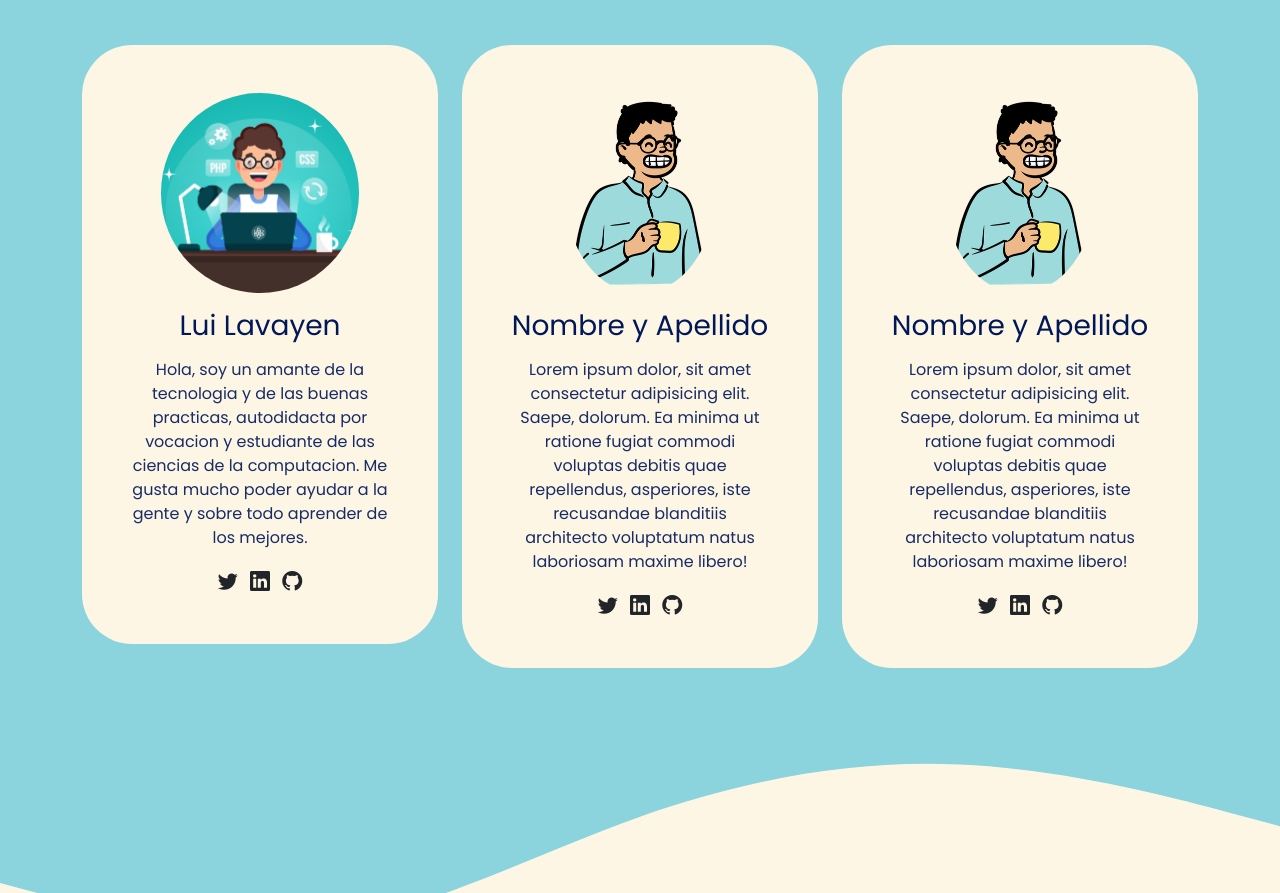
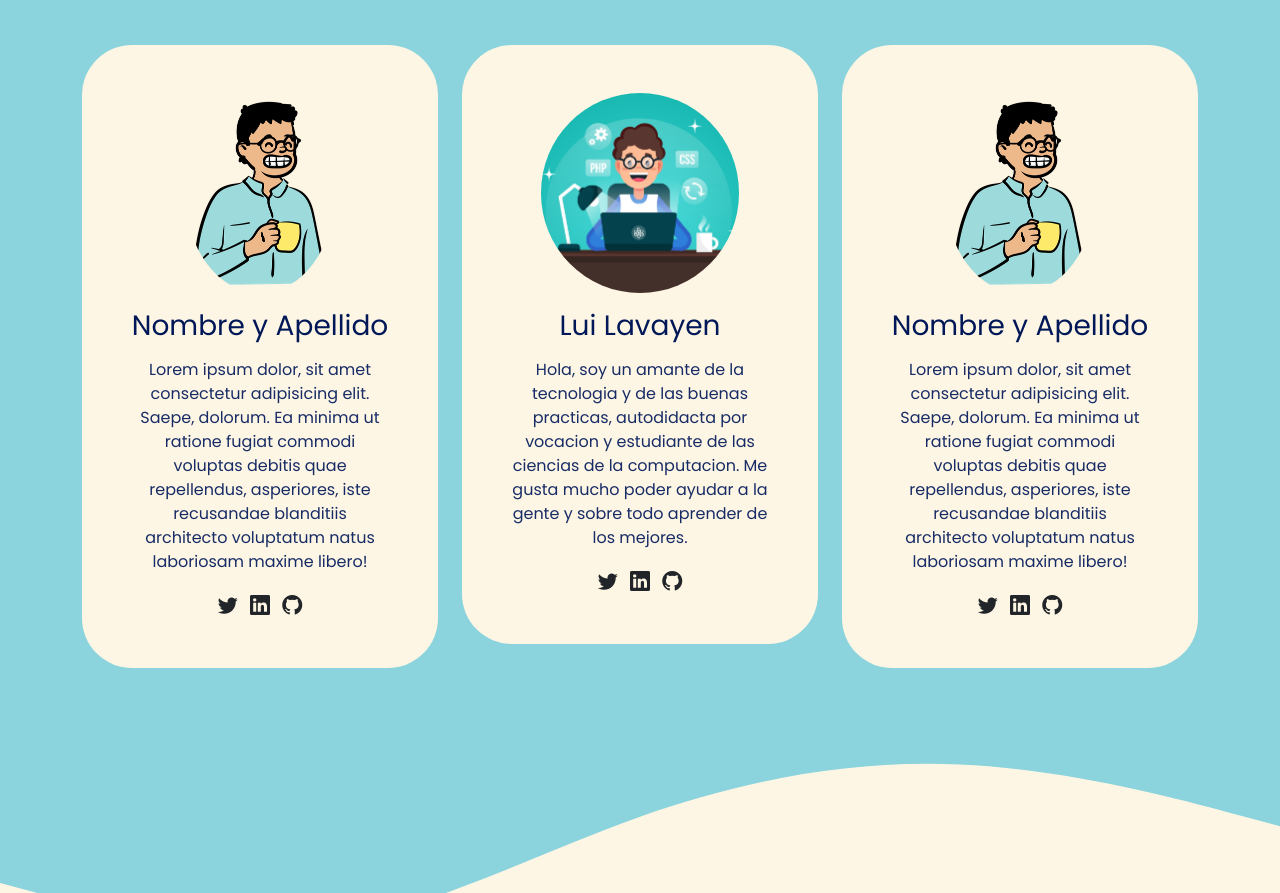
Before and after one commit to Reyvenus/devtech-podcast-web, a plain HTML site: page index.html in a window 1280 px wide. Shown: the part 1190-2083 px from the top of the page. Drawn offline with nearby package versions, Linux system fonts and the light colour scheme.

Commit message:
cambiando posicion de avatar

```diff
--- a/index.html
+++ b/index.html
@@ -1,5 +1,6 @@
 <!DOCTYPE html>
 <html lang="en">
+
 <head>
   <meta charset="UTF-8">
   <meta http-equiv="X-UA-Compatible" content="IE=edge">
@@ -100,15 +101,14 @@
           <div class="col-md-6 col-lg-4 mb-3">
             <div class="card">
               <div class="card-body text-center p-5">
-                <img src="./assets/354510-PAYTDU-666.jpg" alt="avatar" class=" img img-fluid rounded-circle mb-3">
-                <h3 class="title card-title mb-3">Lui Lavayen</h3>
-                <p>
-                  Hola, soy un amante de la tecnologia y de las buenas practicas, autodidacta por vocacion y estudiante de
-                  las ciencias de la computacion. Me gusta mucho poder ayudar a la gente y sobre todo aprender de los mejores.
-                </p>
+                <img src="./assets/avatar.png" alt="avatar" class="img img-fluid rounded-circle mb-3">
+                <h3 class="title card-title mb-3">Nombre y Apellido</h3>
+                <p>Lorem ipsum dolor, sit amet consectetur adipisicing elit. Saepe, dolorum. Ea minima ut ratione fugiat
+                  commodi voluptas debitis quae repellendus, asperiores, iste recusandae blanditiis architecto
+                  voluptatum natus laboriosam maxime libero!</p>
                 <a href="#"><i class="bi bi-twitter text-dark mx-1 lead"></i></a>
-                <a href="https://www.linkedin.com/in/luis-lavayen-b5a79415a/" target="_blank"><i class="bi bi-linkedin text-dark mx-1 lead"></i></a>
-                <a href="https://github.com/Reyvenus" target="_blank"><i class="bi bi-github text-dark mx-1 lead"></i></a>
+                <a href="#"><i class="bi bi-linkedin text-dark mx-1 lead"></i></a>
+                <a href="#"><i class="bi bi-github text-dark mx-1 lead"></i></a>
               </div>
             </div>
           </div>
@@ -117,14 +117,19 @@
           <div class="col-md-6 col-lg-4 mb-3">
             <div class="card">
               <div class="card-body text-center p-5">
-                <img src="./assets/avatar.png" alt="avatar" class="img img-fluid rounded-circle mb-3">
-                <h3 class="title card-title mb-3">Nombre y Apellido</h3>
-                <p>Lorem ipsum dolor, sit amet consectetur adipisicing elit. Saepe, dolorum. Ea minima ut ratione fugiat
-                  commodi voluptas debitis quae repellendus, asperiores, iste recusandae blanditiis architecto
-                  voluptatum natus laboriosam maxime libero!</p>
+                <img src="./assets/354510-PAYTDU-666.jpg" alt="avatar" class=" img img-fluid rounded-circle mb-3">
+                <h3 class="title card-title mb-3">Lui Lavayen</h3>
+                <p>
+                  Hola, soy un amante de la tecnologia y de las buenas practicas, autodidacta por vocacion y estudiante
+                  de
+                  las ciencias de la computacion. Me gusta mucho poder ayudar a la gente y sobre todo aprender de los
+                  mejores.
+                </p>
                 <a href="#"><i class="bi bi-twitter text-dark mx-1 lead"></i></a>
-                <a href="#"><i class="bi bi-linkedin text-dark mx-1 lead"></i></a>
-                <a href="#"><i class="bi bi-github text-dark mx-1 lead"></i></a>
+                <a href="https://www.linkedin.com/in/luis-lavayen-b5a79415a/" target="_blank"><i
+                    class="bi bi-linkedin text-dark mx-1 lead"></i></a>
+                <a href="https://github.com/Reyvenus" target="_blank"><i
+                    class="bi bi-github text-dark mx-1 lead"></i></a>
               </div>
             </div>
           </div>
```
